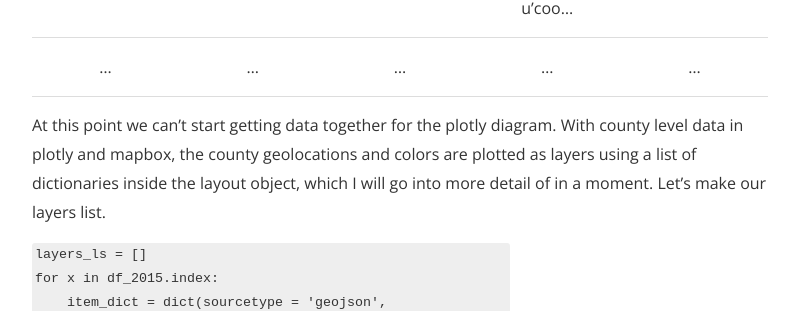
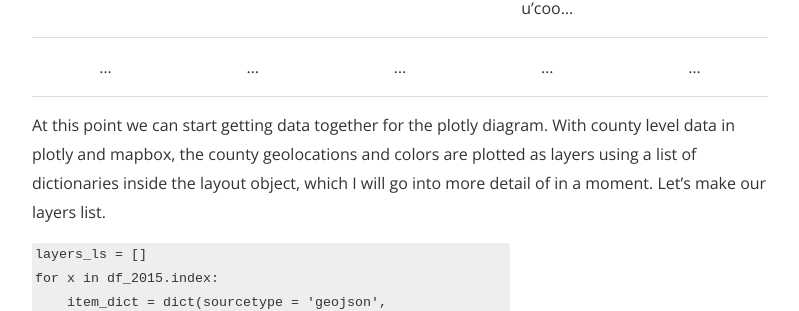
Before and after one commit to andrewfulton9/andrewfulton9.github.io, a Jekyll site: the page built from _posts/2016-10-01-county-choropleth-colorbar.md, in a window 1280 px wide and 900 px high, scrolled down 4906 px. Shown: the part 146-457 px from the top of the window, without its empty margins (240-1039 px from the left). Built offline with Jekyll 4.4.1, drawn with Linux system fonts in a browser that asks for light colours; nearby versions of some CDN libraries; a style sheet for code colours, icons or effects is not loaded.

Commit message:
minor edit

````diff
--- a/_posts/2016-10-01-county-choropleth-colorbar.md
+++ b/_posts/2016-10-01-county-choropleth-colorbar.md
@@ -155,7 +155,7 @@ After doing this, `df_2015` should look like this:
 |...      |...    |...               |...                                              |...     |
 
 
-At this point we can't start getting data together for the plotly diagram. With county level data in plotly and mapbox, the county geolocations and colors are plotted as layers using a list of dictionaries inside the layout object, which I will go into more detail of in a moment. Let's make our layers list.
+At this point we can start getting data together for the plotly diagram. With county level data in plotly and mapbox, the county geolocations and colors are plotted as layers using a list of dictionaries inside the layout object, which I will go into more detail of in a moment. Let's make our layers list.
 
 ```python
 layers_ls = []
````
